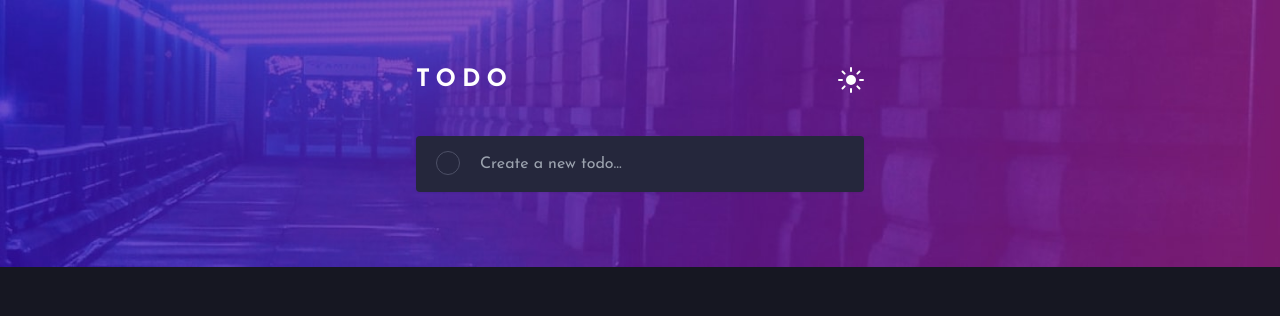
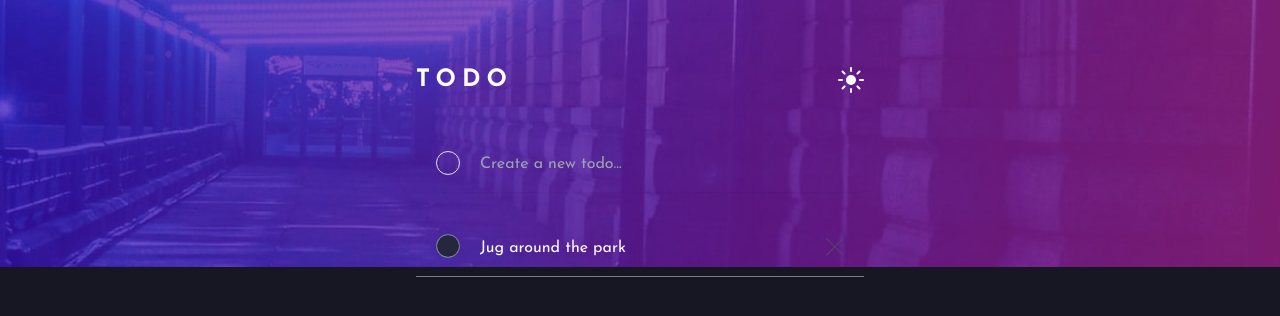
Before and after one commit to Nnadivictory25/todo-app, a React (Vite) app: page / in a window 1280 px wide. Shown: the top 316 px of the page. Built offline with nearby package versions, Linux system fonts and the light colour scheme.

Commit message:
finished listItem component, implemented custom checkbox and theming , also implemented storing color mode in localstorage

```diff
--- a/src/App.scss
+++ b/src/App.scss
@@ -1,3 +1,14 @@
+:root {
+  --chkBgColor: white;
+}
+
+.body {
+  transition: all .15s ease-in-out;
+  background-size: 100% auto;
+  background-repeat: no-repeat;
+  background-position: top center;
+  height: 100vh;
+}
 
 // Breakpoints
 
@@ -5,8 +16,7 @@
 $breakpoint-up: (
   "medium": "40em",
   "large": "64em",
-    "x-large":
-    "87.5em"
+  "x-large": "87.5em"
 );
 
 // 639px, 1023px, 1399px (down)
@@ -17,21 +27,92 @@ $breakpoint-down: (
 );
 
 @mixin breakpoint-up($size) {
-    @media (min-width: map-get($breakpoint-up, $size) ){
-        @content
-    }
-};
-
-@mixin breakpoint-down($size) {
-    @media (max-width: map-get($breakpoint-down, $size) ){
+  @media (min-width: map-get($breakpoint-up, $size)) {
     @content
   }
 }
 
-.body {
-    transition: all .15s ease-in-out;
-	background-size: 100% auto;
-	background-repeat: no-repeat;
-	background-position: top center;
-	height: 100vh;
+;
+
+@mixin breakpoint-down($size) {
+  @media (max-width: map-get($breakpoint-down, $size)) {
+    @content
   }
+}
+
+/* The container */
+.container {
+  display: block;
+  position: relative;
+  cursor: pointer;
+  -webkit-user-select: none;
+  -moz-user-select: none;
+  -ms-user-select: none;
+  user-select: none;
+}
+
+/* Hide the browser's default radio button */
+.container input {
+  position: absolute;
+  opacity: 0;
+  cursor: pointer;
+}
+
+/* Create a custom radio button */
+.checkmark {
+  position: absolute;
+  top: 50%;
+  left: 2rem;
+  transform: translate(-50%, -50%);
+  height: 24px;
+  width: 24px;
+  background-color: transparent;
+  border-radius: 50% !important;
+  background: linear-gradient(var(--chkBgColor), var(--chkBgColor)) padding-box,
+              linear-gradient(to right, hsl(192, 100%, 67%), hsl(280, 87%, 65%)) border-box;
+  border: 1px solid hsl(234, 11%, 52%);
+
+}
+
+/* On mouse-over, add a grey background color */
+.container:hover input~.checkmark {
+  border: 1px solid transparent !important;
+}
+
+/* When the radio button is checked, add a blue background */
+.container input:checked~.checkmark {
+  background-color: #2196F3 !important;
+}
+
+/* Create the indicator (the dot/circle - hidden when not checked) */
+.checkmark:after, .checkmark:before {
+  content: "";
+  position: absolute;
+  display: none;
+}
+
+/* Show the indicator (dot/circle) when checked */
+.container input:checked~.checkmark:after,input:checked~.checkmark:before {
+  display: block;
+}
+
+/* Style the indicator (dot/circle) */
+.container .checkmark:after {
+  top: 50%;
+  left: 50%;
+  transform: translate(-50%, -50%);
+  width: 100%;
+  height: 100%;
+  border-radius: 50%;
+  background: linear-gradient(to right, hsl(192, 100%, 67%), hsl(280, 87%, 65%));
+}
+
+.container .checkmark:before {
+  top: 50%;
+  left: 50%;
+  transform: translate(-50%, -50%);
+  width: 100%;
+  height: 100%;
+  z-index: 2;
+  background: url("./assets/icon-check.svg") no-repeat center center;
+}
--- a/src/App.tsx
+++ b/src/App.tsx
@@ -1,4 +1,4 @@
-import { useState } from 'react';
+import { useEffect, useState } from 'react';
 import TodoContainer from './components/TodoContainer';
 import moonIcon from './assets/icon-moon.svg';
 import sunIcon from './assets/icon-sun.svg';
@@ -11,14 +11,21 @@ import bgImgDesktopLight from './assets/bg-desktop-light.jpg';
 
 import './App.scss';
 import TodoInput from './components/TodoInput';
+import TodoList from './components/TodoList';
 
 function App() {
 	const [theme, setTheme] = useState('dark');
 	const isWideScreen = useWindowWide(480);
 
+	useEffect(() => {
+		const lsTheme = localStorage.getItem('theme') || 'dark'
+		setTheme(lsTheme)
+	}, [])
+
 	const toggleTheme = () => {
 		let newTheme = theme === 'dark' ? 'light' : 'dark';
 		setTheme(newTheme);
+		localStorage.setItem('theme', newTheme)
 	};
 
 	const getBgImg = () => {
@@ -48,13 +55,14 @@ function App() {
 				<div className='flex justify-between items-center mb-10'>
 					<h1 className='text-white font-semibold tracking-[.25em]'>TODO</h1>
 					{theme == 'dark' ? (
-						<img className='lg:cursor-pointer' src={sunIcon} onClick={toggleTheme} />
+						<img className='lg:cursor-pointer' src={sunIcon} onClick={toggleTheme} alt="light mode icon" />
 					) : (
-						<img className='lg:cursor-pointer' src={moonIcon} onClick={toggleTheme} />
+						<img className='lg:cursor-pointer' src={moonIcon} onClick={toggleTheme} alt="dark mode icon"/>
 					)}
 				</div>
 
 				<TodoInput onSubmit={addTodo} theme={theme} />
+				<TodoList theme={theme} />
 			</TodoContainer>
 		</Body>
 	);
--- a/src/components/TodoInput.tsx
+++ b/src/components/TodoInput.tsx
@@ -10,15 +10,17 @@ const TodoInput = ({ onSubmit, theme }: Props) => {
     const inputRef = useRef<HTMLInputElement>(null)
     const formRef = useRef<HTMLFormElement>(null)
 
+    const themeColor = theme == 'dark' ? 'vDarkDesBlue' : 'lightGray'
+
     const handleSubmit = (e: FormEvent) => {
         e.preventDefault()
         inputRef.current && onSubmit(inputRef.current.value)
         formRef.current?.reset();
     }
     return (
-        <form ref={formRef} className={`rounded shadow-sm relative transition duration-150 ${theme == 'dark' ? 'bg-vDarkDesBlue' : 'bg-lightGray'}`} onSubmit={handleSubmit}>
+        <form ref={formRef} className={`rounded shadow-sm relative transition duration-150 bg-${themeColor}`} onSubmit={handleSubmit}>
             <input ref={inputRef} type="text" className="w-full outline-none p-4 pl-16 bg-transparent" placeholder="Create a new todo..." maxLength={60}/>
-            <div className="circle w-6 h-6 border rounded-full border-vDarkGreyBlueD absolute top-[26%] left-5"></div>
+            <div className={`circle w-6 h-6 border rounded-full border-${themeColor} absolute top-[26%] left-5`}></div>
         </form>
     );
 };
--- /dev/null
+++ b/src/components/TodoList.tsx
@@ -0,0 +1,39 @@
+import { useEffect } from "react";
+import xIcon from '../assets/icon-cross.svg'
+
+export interface Todo {
+	id: number;
+	todo: string;
+	isDone: boolean;
+}
+
+interface Props {
+    todos?: Todo[];
+    theme: string;
+}
+
+const TodoList = ({ todos, theme }: Props) => {
+
+    const themeColor = theme == 'dark' ? 'vDarkDesBlue' : 'lightGray'
+
+    useEffect(() => {
+        const root = document.documentElement;
+        root?.style.setProperty(
+          "--chkBgColor",
+          theme == 'dark' ? "hsl(235, 24%, 19%)" : "hsl(0, 0%, 98%)"
+        );
+      }, [theme]);
+
+    return (
+		<div className={`rounded shadow-sm relative transition duration-150 mt-6 bg-${themeColor}`}>
+			<label className={`container w-full outline-none p-4 pt-5 pl-16 bg-transparent border-b-[1px] border-b-darkGreyBlueD`}>
+				Jug around the park
+				<input type='checkbox' name='checkTodo'/>
+                <span className='checkmark transition duration-150'></span>
+                <img className="absolute right-5 top-[36%]" src={xIcon} alt="remove todo" onClick={() => console.log('clicked')}/>
+			</label>
+		</div>
+	);
+};
+
+export default TodoList;
```
Lines whose indentation alone changed are shown as unchanged.
